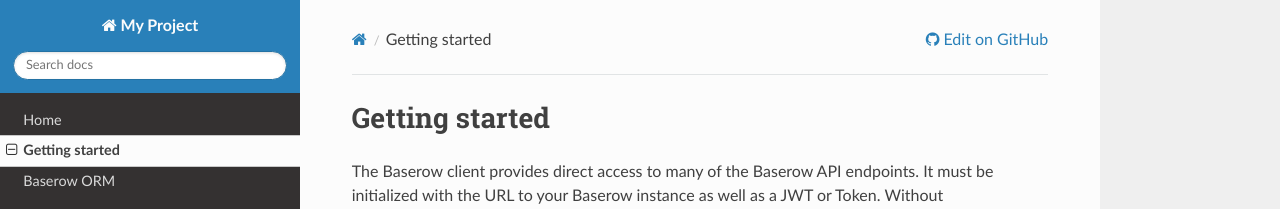
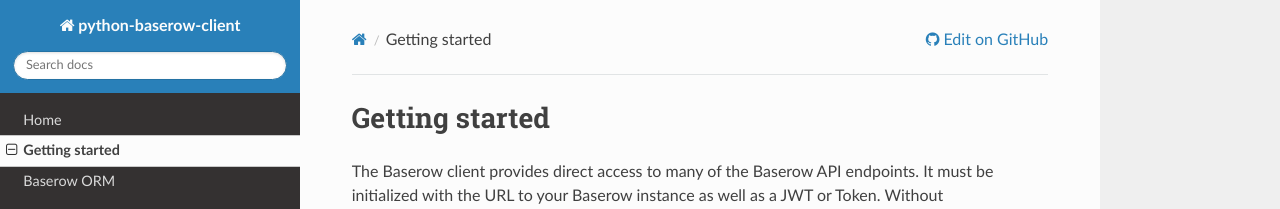
Before and after one commit to NiklasRosenstein/python-baserow-client, an MkDocs documentation site: the page built from docs/src/getting-started.md, in a window 1280 px wide. Shown: the top 209 px of the page. Built offline with MkDocs 1.6.1, drawn with Linux system fonts in a browser that asks for light colours; nearby versions of some CDN libraries.

Commit message:
update mkdocs config

```diff
--- a/docs/mkdocs.yml
+++ b/docs/mkdocs.yml
@@ -1,5 +1,5 @@
-site_name: My Project
-repo_url: https://github.com/me/my-project
+site_name: python-baserow-client
+repo_url: https://github.com/NiklasRosenstein/python-baserow-client
 docs_dir: src
 markdown_extensions: [ fenced_code ]
 theme: { name: readthedocs }
```
